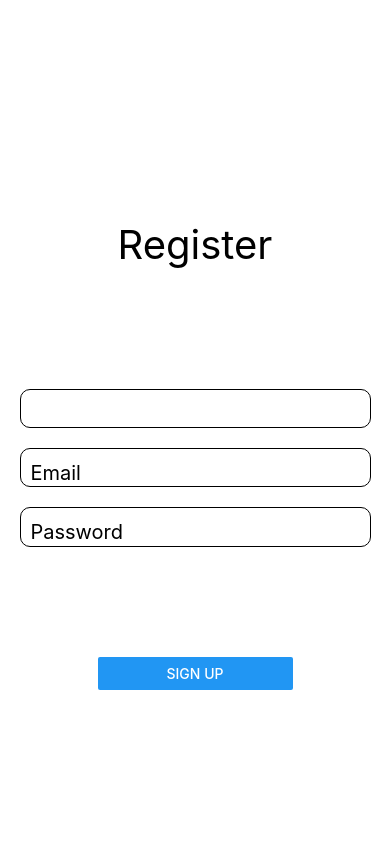
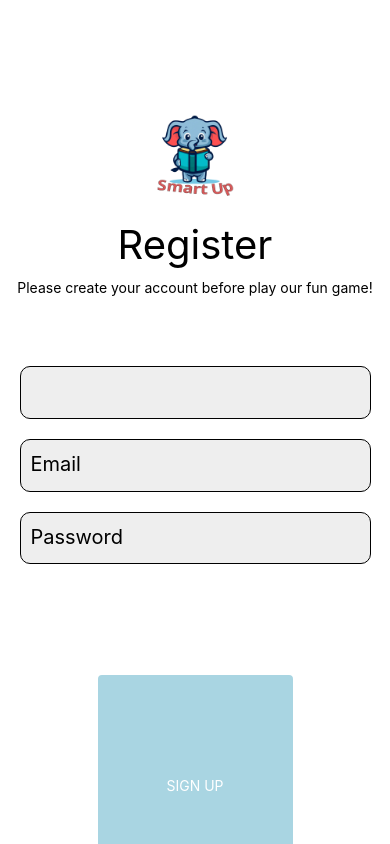
Before and after one commit to Final-Project-SmartUp/SmartUp-Client, a React Native app in the folder client-user/: screen / in a window 390 px wide. Built offline with nearby package versions, Linux system fonts and the light colour scheme.

Commit message:
Modified Register: - Create Styles var - Fixing layout for android - Change buttons into pressable - Input image

```diff
--- a/client-user/Screens/RegisterScreen.js
+++ b/client-user/Screens/RegisterScreen.js
@@ -1,20 +1,31 @@
+import {
+  TextInput,
+  View,
+  Button,
+  Text,
+  ScrollView,
+  Pressable,
+  Image,
+} from "react-native";
+import React from "react";
+import { StyleSheet } from "react-native";
 
-import { TextInput, View , Button, Text} from "react-native";
-import React from "react";
-
-
-export default function Register (){
-    const [username, onChangeUsername] = React.useState(' ');
-    const [email, onChangeEmail] = React.useState('');
-    const [password, onChangePassword] = React.useState('');
+export default function Register() {
+  const [username, onChangeUsername] = React.useState(" ");
+  const [email, onChangeEmail] = React.useState("");
+  const [password, onChangePassword] = React.useState("");
   return (
-        <View style={{ flex: 1, justifyContent: "center", alignItems: "center" }}>
-
-        <View style={{marginTop:200}}>
-          <Text style={{textAlign:"center", marginTop:20, fontSize:40}} category="h1">Register</Text>
+    <ScrollView>
+      <View style={styles.container}>
+        <View style={styles.textContainer}>
+          <Image
+            source={require("../assets/gajah_kocak-removebg.png")}
+            style={styles.image}
+          />
+          <Text style={styles.text}>Register</Text>
+          <Text>Please create your account before play our fun game!</Text>
         </View>
-        <View style={{flex:1,marginTop:100, width:"90%", marginBottom:20}}>
-
+        <View style={styles.textInputContainer}>
           <TextInput
             placeholder="Username"
             editable
@@ -22,8 +33,8 @@ export default function Register (){
             numberOfLines={4}
             maxLength={40}
             value={username}
-          onChangeText={username => onChangeUsername(username)}
-          style={{textAlignVertical:"center",flexDirection:"row", padding: 10, fontSize:20, flex:1, borderWidth:1, marginTop:20, borderRadius:10, paddingTop:12}}
+            onChangeText={(username) => onChangeUsername(username)}
+            style={styles.textInput}
           />
           <TextInput
             placeholder="Email"
@@ -32,8 +43,8 @@ export default function Register (){
             numberOfLines={4}
             maxLength={40}
             value={email}
-          onChangeText={email => onChangeEmail(email)}
-          style={{padding: 10, fontSize:20, flex:1, borderWidth:1, marginTop:20, borderRadius:10, paddingTop:12}}
+            onChangeText={(email) => onChangeEmail(email)}
+            style={styles.textInput}
           />
           <TextInput
             placeholder="Password"
@@ -42,15 +53,69 @@ export default function Register (){
             numberOfLines={4}
             maxLength={40}
             value={password}
-          onChangeText={password => onChangePassword(password)}
-          style={{padding: 10, fontSize:20, flex:1, borderWidth:1,marginTop:20, borderRadius:10, paddingTop:12}}
+            onChangeText={(password) => onChangePassword(password)}
+            style={styles.textInput}
           />
-
         </View>
-        <View style={{flex:1, backgroundColor: "white",marginTop:90, width:"50%",height:"40%", marginBottom:10}}>
-        <Button title={"Sign Up"} onPress={() => {}} />
-
+        <Pressable style={styles.button}>
+          <Text style={{ color: "white", textAlign: "center" }}>SIGN UP</Text>
+        </Pressable>
       </View>
-    </View>
-    )
+    </ScrollView>
+  );
 }
+const styles = StyleSheet.create({
+  image: {
+    height: 100,
+    width: 100,
+    marginBottom: 20,
+  },
+  container: {
+    flex: 1,
+    justifyContent: "center",
+    alignItems: "center",
+  },
+  textContainer: {
+    marginTop: 100,
+    justifyContent: "center",
+    alignItems: "center",
+  },
+  text: {
+    textAlign: "center",
+    marginBottom: 10,
+    fontSize: 40,
+  },
+  textInputContainer: {
+    flex: 1,
+    marginTop: 50,
+    width: "90%",
+    marginBottom: 20,
+  },
+  textInput: {
+    textAlignVertical: "center",
+    flexDirection: "row",
+    padding: 10,
+    fontSize: 20,
+    flex: 2,
+    borderWidth: 1,
+    marginTop: 20,
+    borderRadius: 10,
+    paddingTop: 12,
+    height: 50,
+    backgroundColor: "#EEEEEE",
+  },
+  button: {
+    flex: 1,
+    marginTop: 90,
+    width: "50%",
+    height: "40%",
+    marginBottom: 10,
+    borderRadius: 4,
+    borderWidth: 2,
+    backgroundColor: "#A9D5E2",
+    borderColor: "#A9D5E2",
+    height: 30,
+    justifyContent: "center",
+    alignItems: "center",
+  },
+});
```
Also changed, not shown: client-user/assets/gajah_kocak-removebg.png (added). Lines whose indentation alone changed are shown as unchanged.
